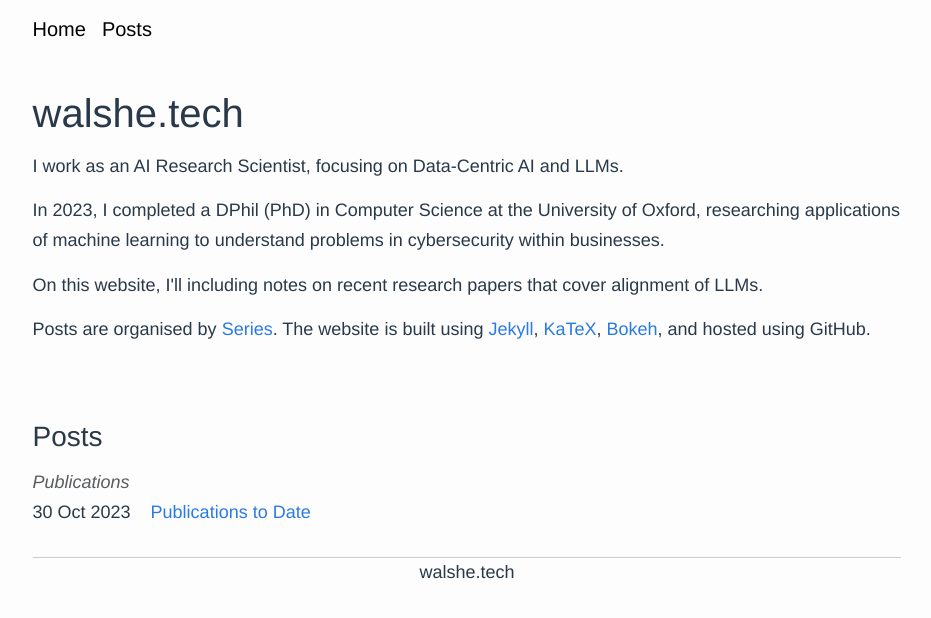
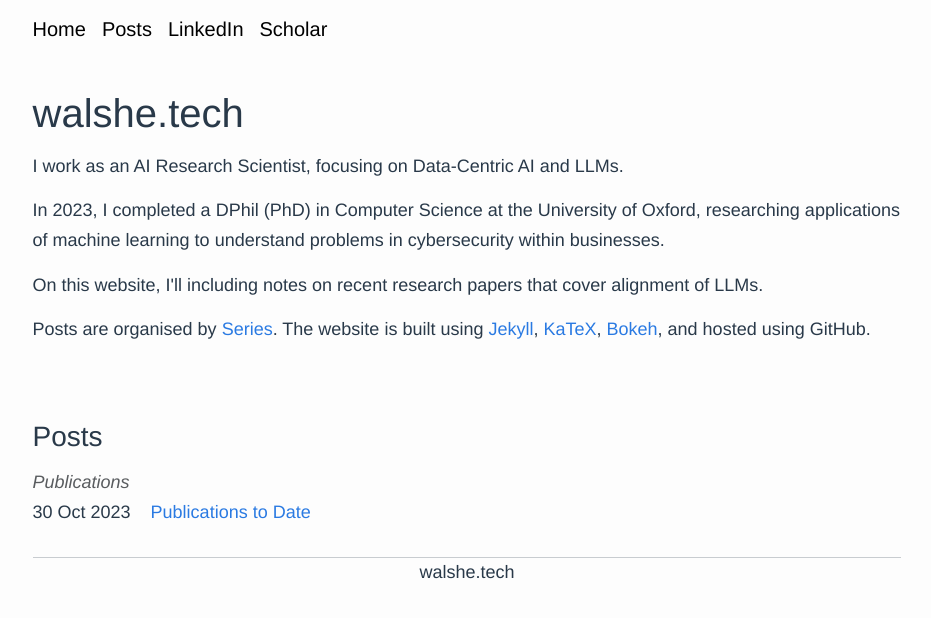
Before and after one commit to t-walshe/t-walshe.github.io, a Jekyll site: the page built from index.html, in a window 1280 px wide. Shown: the top 618 px of the page, without its empty margins (173-1104 px from the left). Built offline with Jekyll 4.4.1, drawn with Linux system fonts in a browser that asks for light colours.

Commit message:
Navbar links to LinkedIn and Scholar

```diff
--- a/_data/navigation.yml
+++ b/_data/navigation.yml
@@ -2,3 +2,7 @@
   link: /
 - name: Posts
   link: /series.html
+- name: LinkedIn
+  link: https://www.linkedin.com/in/tom-walshe-40007a179/
+- name: Scholar
+  link: https://scholar.google.com/citations?user=KsQiNJYAAAAJ
```
